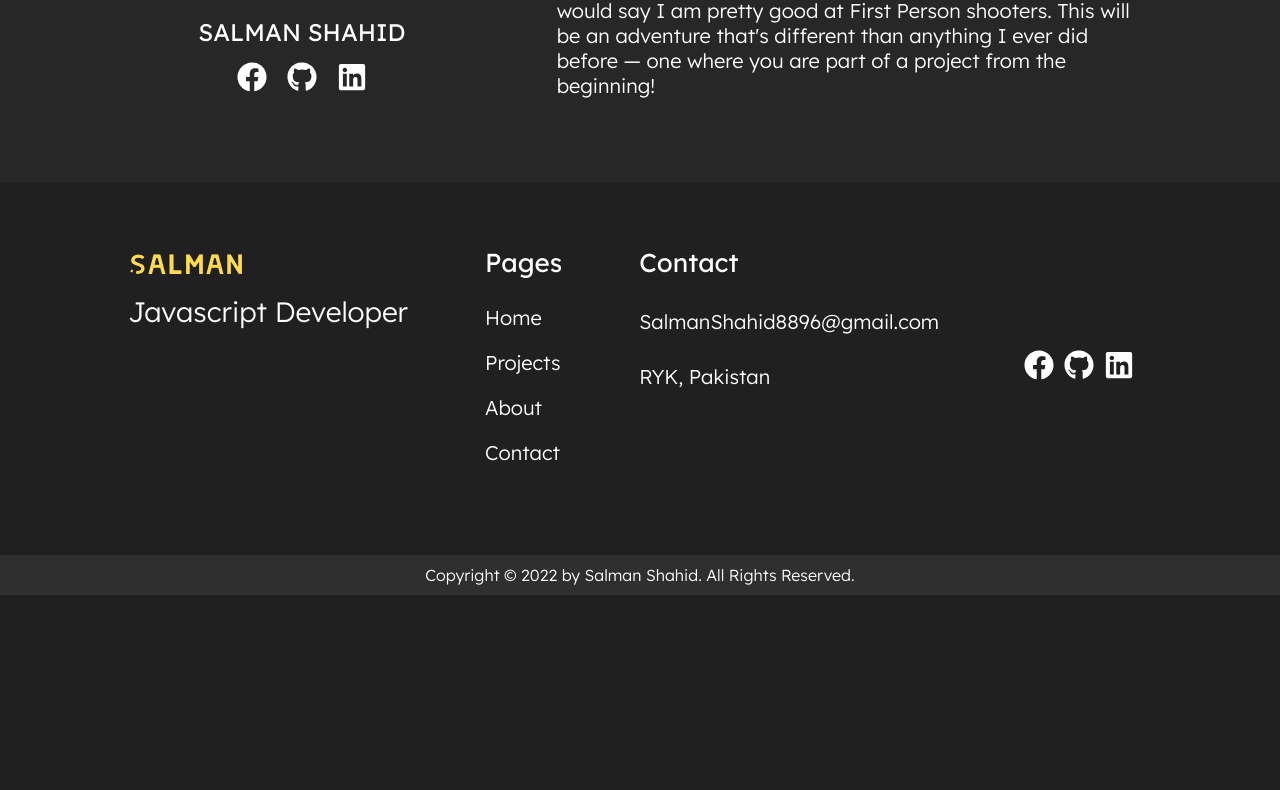
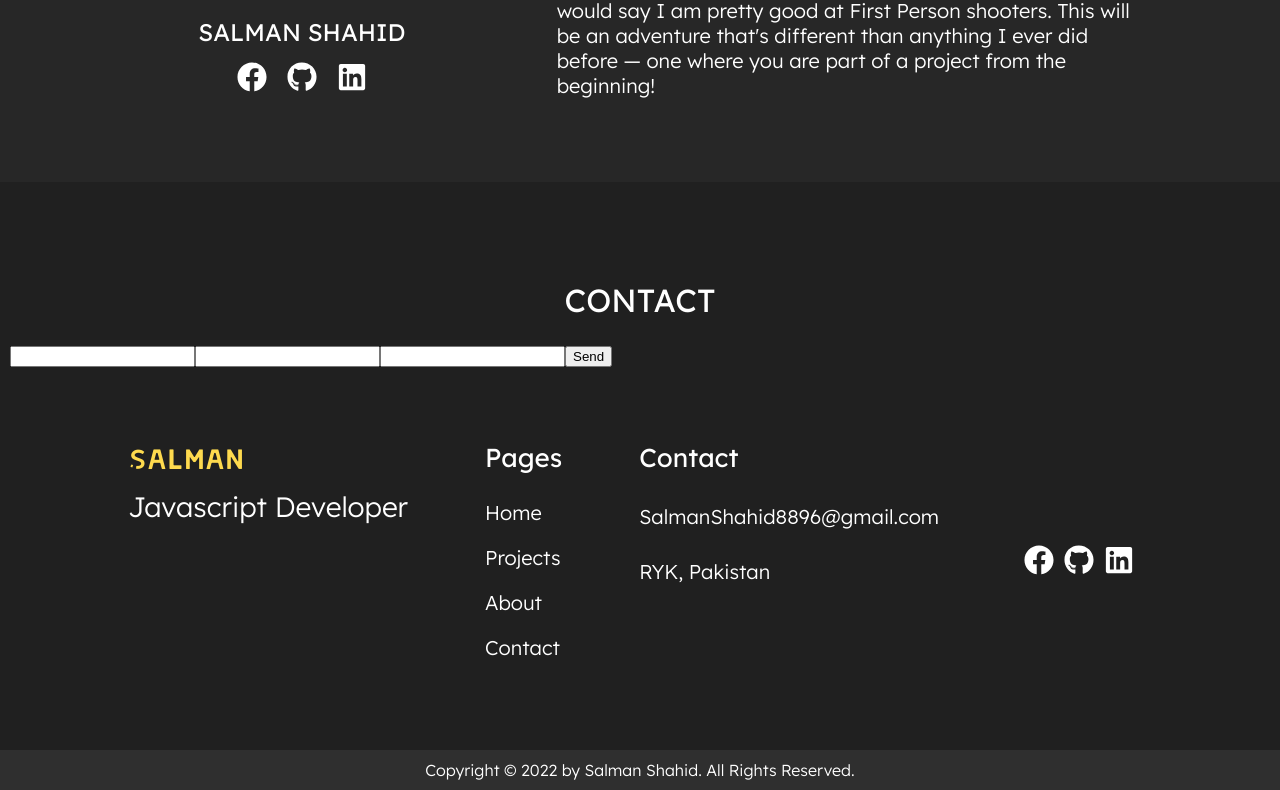
Before and after one commit to SalmanShahid888/portfolio-website, a React (Create React App) app: page / in a window 1280 px wide. Shown: the part 2926-3716 px from the top of the page. Before the commit the page ends 3521 px from the top, so only its background shows below. Built offline with nearby package versions, Linux system fonts and the light colour scheme.

Commit message:
Added Contact section and Contact Form

```diff
--- a/src/App.js
+++ b/src/App.js
@@ -1,5 +1,6 @@
 import About from './About';
 import './App.css';
+import Contact from './Contact';
 import Footer from './Footer';
 import Header from './Header';
 import Introduction from './Introduction'
@@ -12,6 +13,7 @@ function App() {
       <Introduction/>
       <Skills/>
       <About/>
+      <Contact/>
       <Footer/>
     </div>
   );
--- /dev/null
+++ b/src/Contact.js
@@ -0,0 +1,17 @@
+import React from 'react'
+import styles from './Contact.module.css'
+import ContactFrom from './ContactFrom'
+const Contact = () => {
+  return (
+    <>
+    <div className={styles.contact__section}>
+    <h1 className={styles.contact__heading}>Contact</h1>
+    <div className={styles.contact__form}>
+    <ContactFrom/>
+    </div>
+    </div>
+    </>
+  )
+}
+
+export default Contact
--- /dev/null
+++ b/src/Contact.module.css
@@ -0,0 +1,12 @@
+.contact__section {
+    padding: 10px;
+}
+
+.contact__heading {
+    text-align: center;
+    color: white;
+    text-transform: uppercase;
+    font-weight: 400;
+    padding-top: 7%;
+    padding-bottom: 2%;
+}
--- a/src/ContactFrom.js
+++ b/src/ContactFrom.js
@@ -1,8 +1,14 @@
 import React from 'react'
+import { useState } from 'react'
 import styles from './ContactFrom.module.css'
 const ContactFrom = () => {
+  const [name, setName] = useState(" ")
+  const [email, setEmail] = useState(" ")
+  const [desciption, setDesciption] = useState(" ")
   return <form className={styles.contact__form}>
-    <input/>
+    <input type={"text"} value={name} onChange={(e)=>{setName(e.target.value)}}/>
+    <input type={"email"} value={email} onChange={(e)=>{setEmail(e.target.value)}}/>
+    <input type={"text"} value={desciption} onChange={(e)=>{setDesciption(e.target.value)}}/>
     <button>Send</button>
   </form>
 }
```
